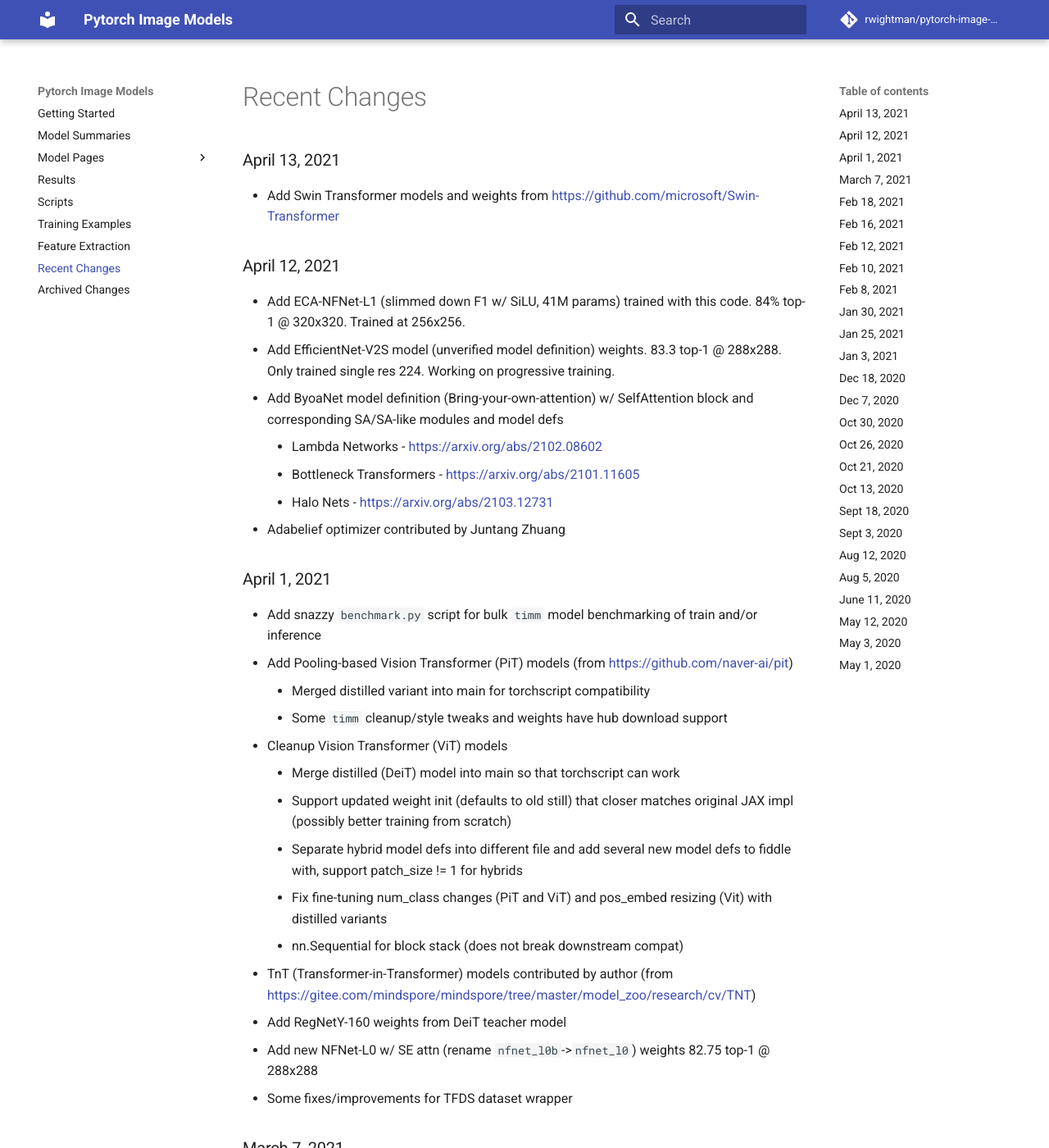
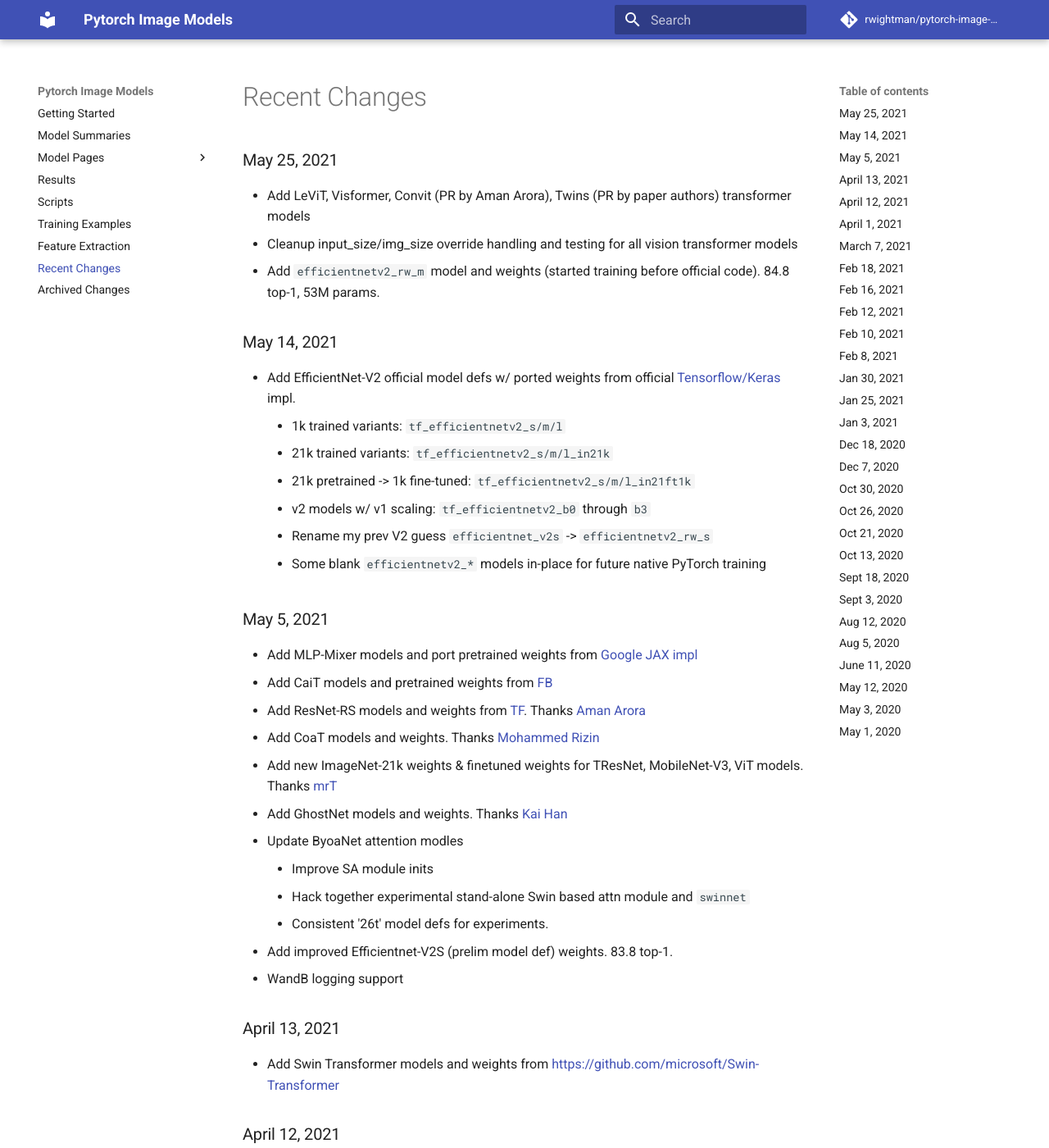
Before and after one commit to huggingface/pytorch-image-models, an MkDocs documentation site: the page built from docs/changes.md, in a window 1280 px wide and 1400 px high. Shown: the whole window at 82% size. Built offline with MkDocs 1.6.1 and Material for MkDocs 9.7.7, drawn with Linux system fonts in a browser that asks for light colours; comment, search, counter and statistics services are not loaded.

Commit message:
Update README.md before merge. Bump version to 0.4.10

```diff
--- a/docs/changes.md
+++ b/docs/changes.md
@@ -1,4 +1,32 @@
 # Recent Changes
+
+### May 25, 2021
+* Add LeViT, Visformer, Convit (PR by Aman Arora), Twins (PR by paper authors) transformer models
+* Cleanup input_size/img_size override handling and testing for all vision transformer models
+* Add `efficientnetv2_rw_m` model and weights (started training before official code). 84.8 top-1, 53M params.
+
+### May 14, 2021
+* Add EfficientNet-V2 official model defs w/ ported weights from official [Tensorflow/Keras](https://github.com/google/automl/tree/master/efficientnetv2) impl.
+  * 1k trained variants: `tf_efficientnetv2_s/m/l`
+  * 21k trained variants: `tf_efficientnetv2_s/m/l_in21k`
+  * 21k pretrained -> 1k fine-tuned: `tf_efficientnetv2_s/m/l_in21ft1k`
+  * v2 models w/ v1 scaling: `tf_efficientnetv2_b0` through `b3`
+  * Rename my prev V2 guess `efficientnet_v2s` -> `efficientnetv2_rw_s`
+  * Some blank `efficientnetv2_*` models in-place for future native PyTorch training
+
+### May 5, 2021
+* Add MLP-Mixer models and port pretrained weights from [Google JAX impl](https://github.com/google-research/vision_transformer/tree/linen)
+* Add CaiT models and pretrained weights from [FB](https://github.com/facebookresearch/deit)
+* Add ResNet-RS models and weights from [TF](https://github.com/tensorflow/tpu/tree/master/models/official/resnet/resnet_rs). Thanks [Aman Arora](https://github.com/amaarora)
+* Add CoaT models and weights. Thanks [Mohammed Rizin](https://github.com/morizin)
+* Add new ImageNet-21k weights & finetuned weights for TResNet, MobileNet-V3, ViT models. Thanks [mrT](https://github.com/mrT23)
+* Add GhostNet models and weights. Thanks [Kai Han](https://github.com/iamhankai)
+* Update ByoaNet attention modles
+   * Improve SA module inits
+   * Hack together experimental stand-alone Swin based attn module and `swinnet`
+   * Consistent '26t' model defs for experiments.
+* Add improved Efficientnet-V2S (prelim model def) weights. 83.8 top-1.
+* WandB logging support
 
 ### April 13, 2021
 * Add Swin Transformer models and weights from https://github.com/microsoft/Swin-Transformer
--- a/timm/version.py
+++ b/timm/version.py
@@ -1 +1 @@
-__version__ = '0.4.9'
+__version__ = '0.4.10'
```
Also changed, not shown: README.md (+13 -24 lines), docs/archived_changes.md (+24 -0 lines).
